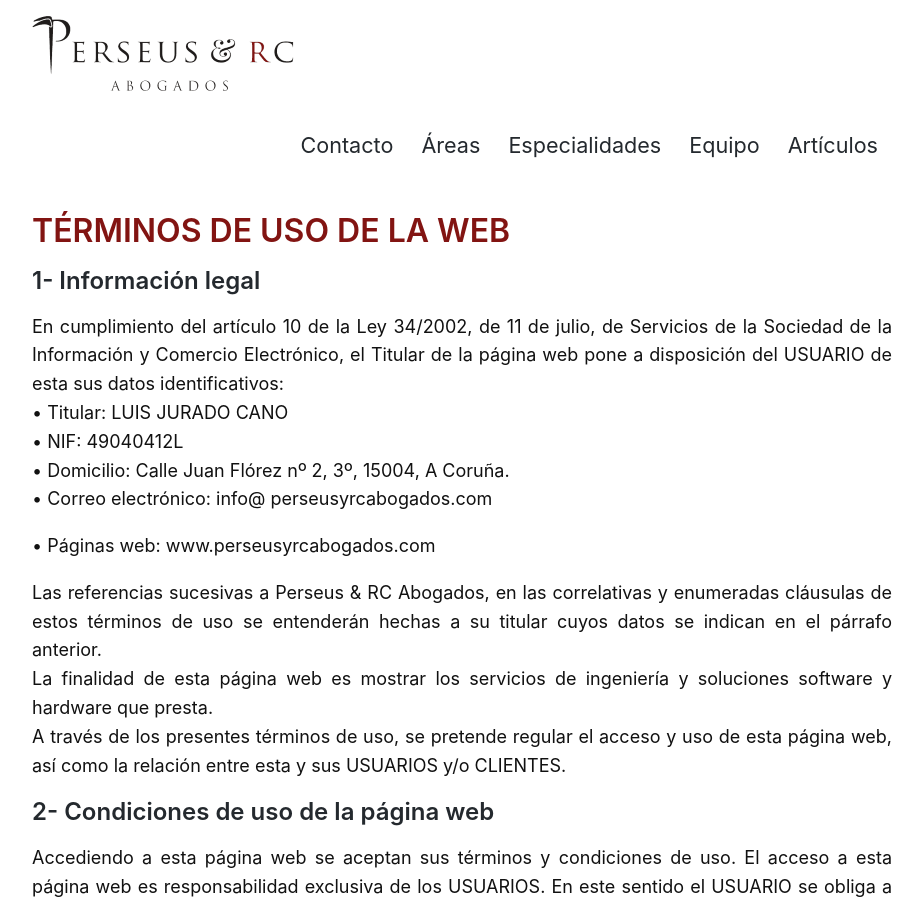
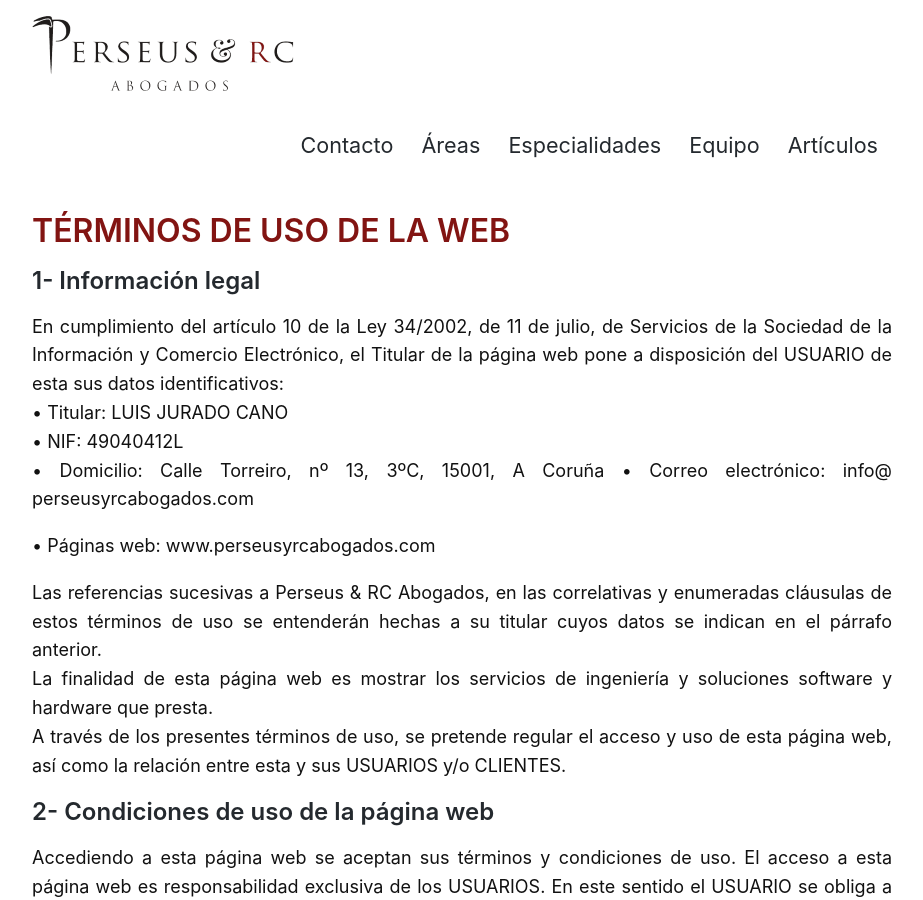
Before and after one commit to streaming10/perseusnew, a Jekyll site: the page built from terminos.md, in a window 1280 px wide and 900 px high. Shown: the whole window, without its empty margins (158-1081 px from the left). Built offline with Jekyll 4.4.1, drawn with Linux system fonts in a browser that asks for light colours; our own code applies the rules of GitHub Pages for plain Markdown files; some of the changed text lies outside the part shown.

Commit message:
Update terminos.md

```diff
--- a/terminos.md
+++ b/terminos.md
@@ -5,7 +5,7 @@
 En cumplimiento del artículo 10 de la Ley 34/2002, de 11 de julio, de Servicios de la Sociedad de la Información y Comercio Electrónico, el Titular de la página web pone a disposición del USUARIO de esta sus datos identificativos:
 • Titular: LUIS JURADO CANO
 • NIF: 49040412L
-• Domicilio: Calle Juan Flórez nº 2, 3º, 15004, A Coruña.
+• Domicilio: Calle Torreiro, nº 13, 3ºC, 15001, A Coruña
 • Correo electrónico: info@ perseusyrcabogados.com
 
 • Páginas web: www.perseusyrcabogados.com
```
Also changed, not shown: other parts of terminos.md (+1 -0 lines).
